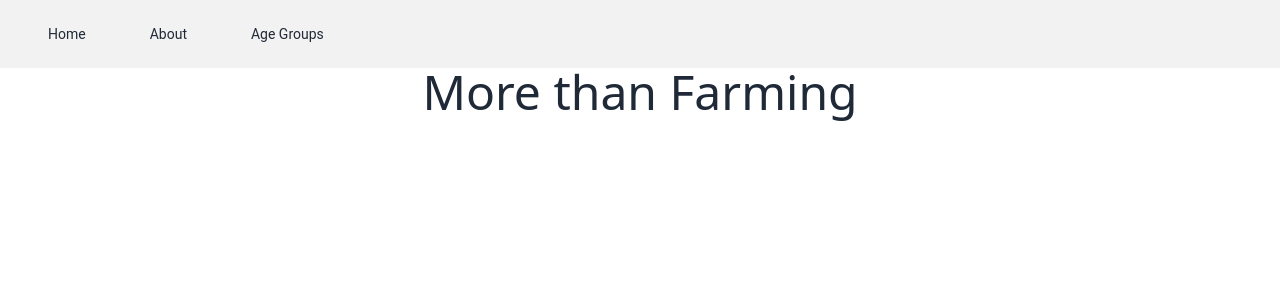
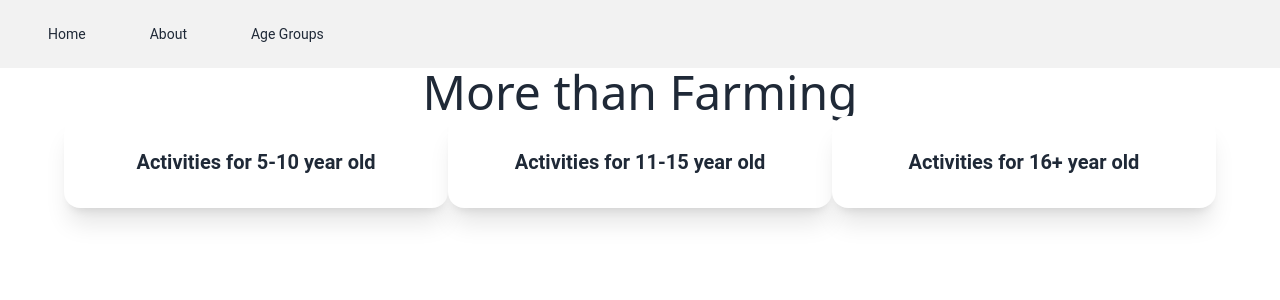
Before and after one commit to KingCarnival/agriApp3, a Nuxt app: page / in a window 1280 px wide. Shown: the top 300 px of the page. Built offline with nearby package versions, Linux system fonts and the light colour scheme.

Commit message:
Home Page Update

```diff
--- a/pages/index.vue
+++ b/pages/index.vue
@@ -1,7 +1,30 @@
 <template>
     <div class="flex justify-center">
         <VitePwaManifest />
-            <h1 class="font-sans text-5xl content-center">More than Farming</h1>
+        <h1 class="font-sans text-5xl content-center">More than Farming</h1>
+    </div>
+    <div class="flex justify-center">
+        <div class="card w-96 bg-base-100 shadow-xl">
+            <div class="card-body items-center text-center">
+                <h2 class="card-title">
+                    <NuxtLink to="/agegroups/5-10">Activities for 5-10 year old</NuxtLink>
+                </h2>
+            </div>
+        </div>
+        <div class="card w-96 bg-base-100 shadow-xl">
+            <div class="card-body items-center text-center">
+                <h2 class="card-title">
+                    <NuxtLink to="/agegroups/11-15">Activities for 11-15 year old</NuxtLink>
+                </h2>
+            </div>
+        </div>
+        <div class="card w-96 bg-base-100 shadow-xl">
+            <div class="card-body items-center text-center">
+                <h2 class="card-title">
+                    <NuxtLink to="/agegroups/16-20">Activities for 16+ year old</NuxtLink>
+                </h2>
+            </div>
+        </div>
     </div>
 </template>
 
@@ -9,6 +32,4 @@
 
 </script>
 
-<style scoped>
-
-</style>
+<style scoped></style>
```
Also changed, not shown: package.json (+5 -5 lines), 1 other file (tests, documents, lock files or other folders).
